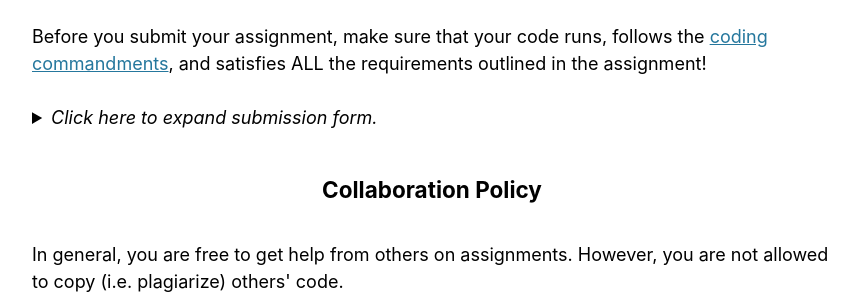
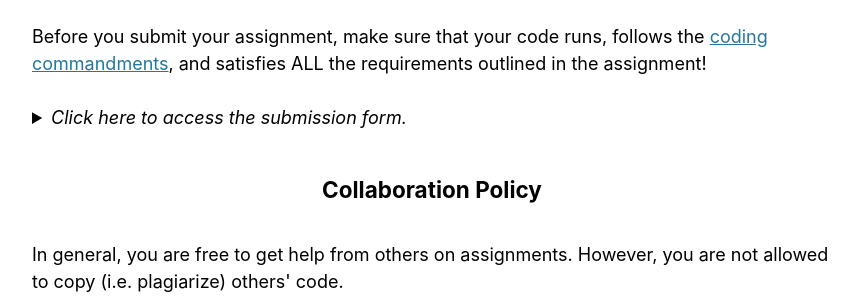
Before and after one commit to skycakjustin/eurisko-us.github.io, a Jekyll site: the page built from _pages/resources.md, in a window 1280 px wide. Shown: the part 473-773 px from the top of the page, without its empty margins (208-1066 px from the left). Built offline with Jekyll 4.4.1, drawn with Linux system fonts in a browser that asks for light colours.

Commit message:
Update resources.md

```diff
--- a/_pages/resources.md
+++ b/_pages/resources.md
@@ -18,7 +18,7 @@ author_profile: false
 <br>Before you submit your assignment, make sure that your code runs, follows the <a class="body" href="https://eurisko-us.github.io/resources/#coding-commandments">coding commandments</a>, and satisfies ALL the requirements outlined in the assignment!<br><br>
 
 <details>
-<summary><i>Click here to expand submission form.</i></summary>
+<summary><i>Click here to access the submission form.</i></summary><br>
 <center><iframe src="https://docs.google.com/forms/d/e/1FAIpQLSdwhanUMP5vbWSdGG7hBJdUswD_QUuN2QDeLeODLXKAkY9hhw/viewform?embedded=true" width="100%" height="1000" frameborder="0" marginheight="0" marginwidth="0">Loading...</iframe></center>
 </details>
 
```
